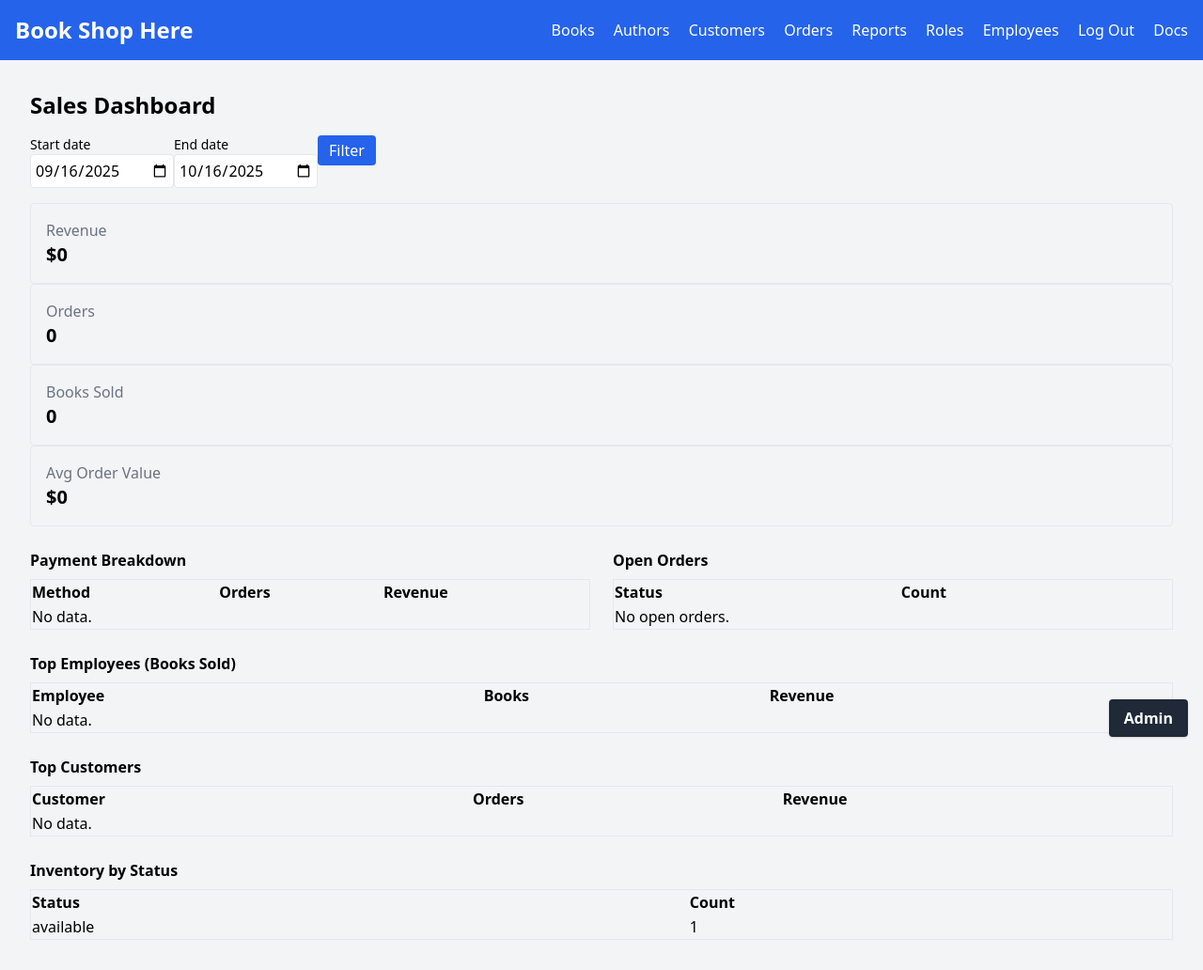
After one commit to Evicencio-05/antique_bookshop, a Django app: page /reports/sales/ in a window 1280 px wide. The commit adds this page. Shown: the whole page at 94% size. Run offline with Django 5.2, Linux system fonts and the light colour scheme; a user stored in the database is signed in; tables that the repository leaves empty hold one stand-in row (values such as "Sample post").

Commit message:
Add sales reporting features including permissions, views, and templates

```diff
--- a/book_shop_here/models.py
+++ b/book_shop_here/models.py
@@ -302,6 +302,12 @@ class Order(models.Model):
     )
     books = models.ManyToManyField(Book, related_name="orders")
 
+    class Meta:
+        permissions = [
+            ("view_sales_reports", "Can view sales reports"),
+            ("view_employee_sales", "Can view employee sales"),
+        ]
+
     def __str__(self):
         return f"Order {self.order_id}: {self.order_status}"
 
--- a/book_shop_here/templates/book_shop_here/base.html
+++ b/book_shop_here/templates/book_shop_here/base.html
@@ -19,6 +19,7 @@
                 <a href="{% url 'book_shop_here:author-list' %}" class="hover:underline">{% trans "Authors" %}</a>
                 <a href="{% url 'book_shop_here:customer-list' %}" class="hover:underline">{% trans "Customers" %}</a>
                 <a href="{% url 'book_shop_here:order-list' %}" class="hover:underline">{% trans "Orders" %}</a>
+                {% if perms.book_shop_here.view_sales_reports %}<a href="{% url 'book_shop_here:sales-dashboard' %}" class="hover:underline">{% trans "Reports" %}</a> {% endif %}
                 {% if perms.book_shop_here.view_group %}<a href="{% url 'book_shop_here:group-list' %}" class="hover:underline">{% trans "Roles" %}</a> {% endif %}
                 {% if perms.book_shop_here.view_employee %}<a href="{% url 'book_shop_here:employee-list' %}" class="hover:underline">{% trans "Employees" %}</a> {% endif %}
                 {% if user.is_authenticated %}
--- a/book_shop_here/templates/book_shop_here/home.html
+++ b/book_shop_here/templates/book_shop_here/home.html
@@ -127,6 +127,11 @@
         <div class="grid grid-cols-1 md:grid-cols-2 gap-6">
             <div>
                 <h2 class="text-xl font-semibold mb-3">{% trans "Recent Orders" %}</h2>
+                {% if perms.book_shop_here.view_sales_reports %}
+                <div class="mb-3">
+                    <a class="inline-flex items-center bg-blue-600 hover:bg-blue-700 text-white font-semibold py-1 px-3 rounded" href="{% url 'book_shop_here:sales-dashboard' %}">{% trans "Open Sales Dashboard" %}</a>
+                </div>
+                {% endif %}
                 <ul class="list-disc pl-6 text-gray-700">
                     {% for o in recent_orders %}
                     <li>#{{ o.order_id }} — {{ o.customer_id }} — {{ o.order_status }}</li>
--- /dev/null
+++ b/book_shop_here/templates/book_shop_here/sales_dashboard.html
@@ -0,0 +1,156 @@
+{% extends "book_shop_here/base.html" %}
+{% block content %}
+<div class="container mx-auto p-4">
+  <h1 class="text-2xl font-bold mb-4">Sales Dashboard</h1>
+
+  <form method="get" class="mb-4 flex gap-2 items-end">
+    <div>
+      <label class="block text-sm">Start date</label>
+      <input type="date" name="start" value="{{ start }}" class="border p-1 rounded" />
+    </div>
+    <div>
+      <label class="block text-sm">End date</label>
+      <input type="date" name="end" value="{{ end }}" class="border p-1 rounded" />
+    </div>
+    <div>
+      <button type="submit" class="bg-blue-600 text-white px-3 py-1 rounded">Filter</button>
+    </div>
+  </form>
+
+  <div class="grid grid-cols-1 md:grid-cols-4 gap-4 mb-6">
+    <div class="p-4 border rounded">
+      <div class="text-gray-500">Revenue</div>
+      <div class="text-xl font-semibold">${{ summary.revenue }}</div>
+    </div>
+    <div class="p-4 border rounded">
+      <div class="text-gray-500">Orders</div>
+      <div class="text-xl font-semibold">{{ summary.orders }}</div>
+    </div>
+    <div class="p-4 border rounded">
+      <div class="text-gray-500">Books Sold</div>
+      <div class="text-xl font-semibold">{{ summary.books_sold }}</div>
+    </div>
+    <div class="p-4 border rounded">
+      <div class="text-gray-500">Avg Order Value</div>
+      <div class="text-xl font-semibold">${{ summary.avg_order_value }}</div>
+    </div>
+  </div>
+
+  <div class="grid grid-cols-1 md:grid-cols-2 gap-6 mb-6">
+    <div>
+      <h2 class="text-lg font-semibold mb-2">Payment Breakdown</h2>
+      <table class="w-full border">
+        <thead>
+          <tr class="bg-gray-100">
+            <th class="text-left p-2">Method</th>
+            <th class="text-left p-2">Orders</th>
+            <th class="text-left p-2">Revenue</th>
+          </tr>
+        </thead>
+        <tbody>
+          {% for p in payment_breakdown %}
+          <tr class="border-t">
+            <td class="p-2">{{ p.payment_method }}</td>
+            <td class="p-2">{{ p.count }}</td>
+            <td class="p-2">${{ p.revenue }}</td>
+          </tr>
+          {% empty %}
+          <tr><td class="p-2" colspan="3">No data.</td></tr>
+          {% endfor %}
+        </tbody>
+      </table>
+    </div>
+    <div>
+      <h2 class="text-lg font-semibold mb-2">Open Orders</h2>
+      <table class="w-full border">
+        <thead>
+          <tr class="bg-gray-100">
+            <th class="text-left p-2">Status</th>
+            <th class="text-left p-2">Count</th>
+          </tr>
+        </thead>
+        <tbody>
+          {% for s in open_by_status %}
+          <tr class="border-t">
+            <td class="p-2">{{ s.order_status }}</td>
+            <td class="p-2">{{ s.count }}</td>
+          </tr>
+          {% empty %}
+          <tr><td class="p-2" colspan="2">No open orders.</td></tr>
+          {% endfor %}
+        </tbody>
+      </table>
+    </div>
+  </div>
+
+  <div class="grid grid-cols-1 md:grid-cols-3 gap-6">
+    <div>
+      <h2 class="text-lg font-semibold mb-2">Top Employees (Books Sold)</h2>
+      <table class="w-full border">
+        <thead>
+          <tr class="bg-gray-100">
+            <th class="text-left p-2">Employee</th>
+            <th class="text-left p-2">Books</th>
+            <th class="text-left p-2">Revenue</th>
+          </tr>
+        </thead>
+        <tbody>
+          {% for e in top_employees %}
+          <tr class="border-t">
+            <td class="p-2"><a class="text-blue-700 underline" href="{% url 'book_shop_here:employee-sales' e.employee_id %}">{{ e.employee_id__first_name }} {{ e.employee_id__last_name }}</a></td>
+            <td class="p-2">{{ e.books_sold }}</td>
+            <td class="p-2">${{ e.revenue }}</td>
+          </tr>
+          {% empty %}
+          <tr><td class="p-2" colspan="3">No data.</td></tr>
+          {% endfor %}
+        </tbody>
+      </table>
+    </div>
+    <div>
+      <h2 class="text-lg font-semibold mb-2">Top Customers</h2>
+      <table class="w-full border">
+        <thead>
+          <tr class="bg-gray-100">
+            <th class="text-left p-2">Customer</th>
+            <th class="text-left p-2">Orders</th>
+            <th class="text-left p-2">Revenue</th>
+          </tr>
+        </thead>
+        <tbody>
+          {% for c in top_customers %}
+          <tr class="border-t">
+            <td class="p-2"><a class="text-blue-700 underline" href="{% url 'book_shop_here:customer-detail' c.customer_id %}">{{ c.customer_id__first_name }} {{ c.customer_id__last_name }}</a></td>
+            <td class="p-2">{{ c.purchase_count }}</td>
+            <td class="p-2">${{ c.revenue }}</td>
+          </tr>
+          {% empty %}
+          <tr><td class="p-2" colspan="3">No data.</td></tr>
+          {% endfor %}
+        </tbody>
+      </table>
+    </div>
+    <div>
+      <h2 class="text-lg font-semibold mb-2">Inventory by Status</h2>
+      <table class="w-full border">
+        <thead>
+          <tr class="bg-gray-100">
+            <th class="text-left p-2">Status</th>
+            <th class="text-left p-2">Count</th>
+          </tr>
+        </thead>
+        <tbody>
+          {% for i in inventory_by_status %}
+          <tr class="border-t">
+            <td class="p-2">{{ i.book_status }}</td>
+            <td class="p-2">{{ i.count }}</td>
+          </tr>
+          {% empty %}
+          <tr><td class="p-2" colspan="2">No data.</td></tr>
+          {% endfor %}
+        </tbody>
+      </table>
+    </div>
+  </div>
+</div>
+{% endblock %}
--- a/book_shop_here/urls.py
+++ b/book_shop_here/urls.py
@@ -10,6 +10,7 @@ urlpatterns = [
     path("login/", LoginView.as_view(template_name="registration/login.html"), name="login"),
     path("logout/", LogoutView.as_view(), name="logout"),
     path("docs/", views.DocsView.as_view(), name="docs"),
+    path("reports/sales/", views.SalesDashboardView.as_view(), name="sales-dashboard"),
     path("books/", views.BookListView.as_view(), name="book-list"),
     path("books/add/", views.BookCreateView.as_view(), name="book-create"),
     path("books/<int:pk>/", views.BookDetailView.as_view(), name="book-detail"),
@@ -33,6 +34,7 @@ urlpatterns = [
     path("employees/", views.EmployeeListView.as_view(), name="employee-list"),
     path("employees/add/", views.EmployeeCreateView.as_view(), name="employee-create"),
     path("employees/<int:pk>/", views.EmployeeDetailView.as_view(), name="employee-detail"),
+    path("employees/<int:pk>/sales/", views.EmployeeSalesView.as_view(), name="employee-sales"),
     path("employees/edit/<int:pk>/", views.EmployeeUpdateView.as_view(), name="employee-update"),
     path("employees/delete/<int:pk>/", views.EmployeeDeleteView.as_view(), name="employee-delete"),
     path("customers/", views.CustomerListView.as_view(), name="customer-list"),
--- a/book_shop_here/views.py
+++ b/book_shop_here/views.py
@@ -1,8 +1,10 @@
 import logging
+from datetime import datetime, timedelta
 
 from django.contrib import messages
 from django.contrib.auth.mixins import LoginRequiredMixin, PermissionRequiredMixin
 from django.contrib.auth.models import Group
+from django.db.models import Count, Q, Sum
 from django.shortcuts import get_object_or_404, redirect
 from django.urls import reverse_lazy
 from django.views.generic import CreateView, DeleteView, ListView, TemplateView, UpdateView
@@ -1045,3 +1047,172 @@ class CustomerDetailView(LoginRequiredMixin, TemplateView):
             logger.error(f"Error deleting customer: {e}")
             messages.error(self.request, "Failed to delete customer.")
             return self.form_invalid(form)
+
+
+class EmployeeSalesView(LoginRequiredMixin, PermissionRequiredMixin, TemplateView):
+    template_name = "book_shop_here/employee_sales.html"
+    permission_required = "book_shop_here.view_employee_sales"
+    raise_exception = True
+
+    def _parse_date(self, value):
+        if not value:
+            return None
+        try:
+            return datetime.strptime(value, "%Y-%m-%d").date()
+        except ValueError:
+            return None
+
+    def get_context_data(self, **kwargs):
+        context = super().get_context_data(**kwargs)
+        employee = get_object_or_404(Employee.objects.select_related("group"), pk=self.kwargs["pk"])
+        start_date = self._parse_date(self.request.GET.get("start"))
+        end_date = self._parse_date(self.request.GET.get("end"))
+
+        completed_statuses = [Order.OrderStatus.SHIPPED, Order.OrderStatus.PICKED_UP]
+        orders_qs = Order.objects.filter(employee_id=employee, order_status__in=completed_statuses)
+        if start_date:
+            orders_qs = orders_qs.filter(order_date__gte=start_date)
+        if end_date:
+            orders_qs = orders_qs.filter(order_date__lte=end_date)
+
+        # Totals (compute separately to avoid M2M join inflation)
+        total_orders = orders_qs.count()
+        total_revenue = orders_qs.aggregate(v=Sum("sale_amount"))["v"]
+        total_revenue = total_revenue or 0
+        total_books_sold = orders_qs.aggregate(v=Count("books"))["v"]
+        total_books_sold = total_books_sold or 0
+
+        # Books sold (list)
+        sold_books = Book.objects.filter(orders__in=orders_qs).distinct().order_by("-pk")
+
+        # Frequent customers for this employee
+        frequent_customers = (
+            Customer.objects.filter(order__in=orders_qs)
+            .annotate(purchase_count=Count("order", filter=Q(order__in=orders_qs)))
+            .order_by("-purchase_count", "last_name", "first_name")[:10]
+        )
+
+        context.update(
+            {
+                "employee": employee,
+                "start": start_date.isoformat() if start_date else "",
+                "end": end_date.isoformat() if end_date else "",
+                "totals": {
+                    "revenue": total_revenue,
+                    "orders": total_orders,
+                    "books": total_books_sold,
+                },
+                "sold_books": sold_books[:25],
+                "frequent_customers": frequent_customers,
+            }
+        )
+        return context
+
+
+class SalesDashboardView(LoginRequiredMixin, PermissionRequiredMixin, TemplateView):
+    template_name = "book_shop_here/sales_dashboard.html"
+    permission_required = "book_shop_here.view_sales_reports"
+    raise_exception = True
+
+    def _parse_date(self, value):
+        if not value:
+            return None
+        try:
+            return datetime.strptime(value, "%Y-%m-%d").date()
+        except ValueError:
+            return None
+
+    def get_context_data(self, **kwargs):
+        context = super().get_context_data(**kwargs)
+        start_date = self._parse_date(self.request.GET.get("start"))
+        end_date = self._parse_date(self.request.GET.get("end"))
+
+        # Default range to last 30 days if none provided
+        if not start_date and not end_date:
+            end_date = datetime.today().date()
+            start_date = end_date - timedelta(days=30)
+
+        completed_statuses = [Order.OrderStatus.SHIPPED, Order.OrderStatus.PICKED_UP]
+        completed = Order.objects.filter(order_status__in=completed_statuses)
+        open_orders = Order.objects.exclude(order_status__in=completed_statuses)
+        if start_date:
+            completed = completed.filter(order_date__gte=start_date)
+            open_orders = open_orders.filter(order_date__gte=start_date)
+        if end_date:
+            completed = completed.filter(order_date__lte=end_date)
+            open_orders = open_orders.filter(order_date__lte=end_date)
+
+        # Summary metrics (compute separately to avoid M2M join inflation)
+        summary_orders = completed.count()
+        summary_revenue = completed.aggregate(v=Sum("sale_amount"))["v"]
+        summary_revenue = summary_revenue or 0
+        summary_books = completed.aggregate(v=Count("books"))["v"]
+        summary_books = summary_books or 0
+        summary_discount = completed.aggregate(v=Sum("discount_amount"))["v"]
+        summary_discount = summary_discount or 0
+
+        # Inventory snapshot
+        inventory_by_status = list(
+            Book.objects.values("book_status")
+            .annotate(count=Count("book_id"))
+            .order_by("book_status")
+        )
+
+        # Open orders by status
+        open_by_status = list(
+            open_orders.values("order_status")
+            .annotate(count=Count("order_id"))
+            .order_by("order_status")
+        )
+
+        # Payment breakdown
+        payment_breakdown = list(
+            completed.values("payment_method")
+            .annotate(count=Count("order_id"), revenue=Sum("sale_amount"))
+            .order_by("payment_method")
+        )
+
+        # Top employees by books sold and revenue
+        top_employees = list(
+            completed.values("employee_id", "employee_id__first_name", "employee_id__last_name")
+            .annotate(books_sold=Count("books"), revenue=Sum("sale_amount"))
+            .order_by("-books_sold", "-revenue")[:10]
+        )
+
+        # Top customers by purchases
+        top_customers = list(
+            completed.values("customer_id", "customer_id__first_name", "customer_id__last_name")
+            .annotate(purchase_count=Count("order_id"), revenue=Sum("sale_amount"))
+            .order_by("-purchase_count", "-revenue")[:10]
+        )
+
+        # Top authors by books sold (via M2M)
+        top_authors = list(
+            Author.objects.filter(books__orders__in=completed)
+            .values("author_id", "first_name", "last_name")
+            .annotate(books_sold=Count("books__orders"))
+            .order_by("-books_sold", "last_name")[:10]
+        )
+
+        context.update(
+            {
+                "start": start_date.isoformat() if start_date else "",
+                "end": end_date.isoformat() if end_date else "",
+                "summary": {
+                    "revenue": summary_revenue,
+                    "orders": summary_orders,
+                    "books_sold": summary_books,
+                    "total_discount": summary_discount,
+                    "avg_order_value": (summary_revenue / summary_orders)
+                    if summary_orders > 0
+                    else 0,
+                },
+                "inventory_by_status": inventory_by_status,
+                "open_by_status": open_by_status,
+                "payment_breakdown": payment_breakdown,
+                "top_employees": top_employees,
+                "top_customers": top_customers,
+                "top_authors": top_authors,
+            }
+        )
+        return context
```
Also changed, not shown: book_shop_here/templates/book_shop_here/employee_detail.html (+8 -1 lines), book_shop_here/templates/book_shop_here/employee_sales.html (added, +82 -0 lines), book_shop_here/tests/test_reports.py (added, +134 -0 lines), book_shop_here/migrations/0004_add_report_permissions.py (added).
